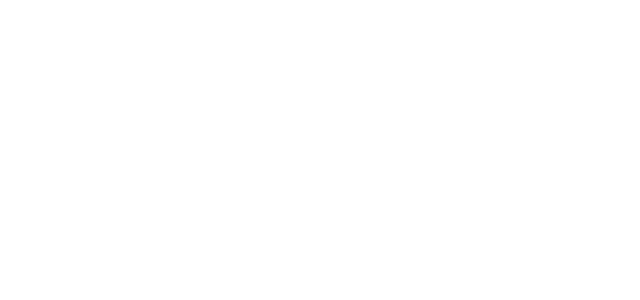
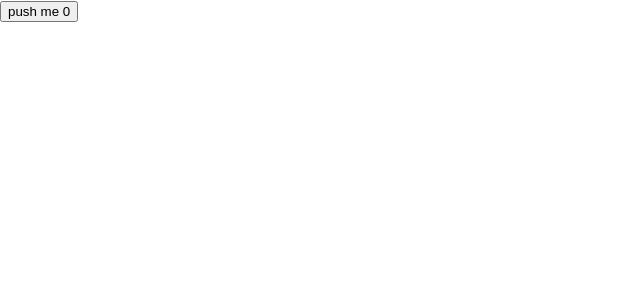
Before and after one commit to Rarrrock/react_march_artyom_puhanovskyi, a React (Create React App) app: page / in a window 1280 px wide. Shown: the top 300 px of the page, without its empty margins (0-640 px from the left). Built offline with nearby package versions, Linux system fonts and the light colour scheme.

Commit message:
Lesson_3_basicHooks-5-useEffect_additional

```diff
--- a/src/App.tsx
+++ b/src/App.tsx
@@ -1,13 +1,30 @@
-import React from 'react';
+import React, {useEffect, useState} from 'react';
 import './App.css';
 
-const App = () =>  {
+const App = () => {
 
-  return (
-    <div>
+    const [counter, setCounter] = useState(0);
+    useEffect(() => {
+        let id = setInterval(() => {
+            console.log('interval')
+        }, 1000);
 
-    </div>
-  );
+        return () => {
+            clearInterval(id);
+        }
+    }, [counter]);
+
+
+    return (
+        <div>
+
+            <button onClick={() => {
+                setCounter(counter + 1);
+            }}> push me {counter}
+            </button>
+
+        </div>
+    );
 }
 
 export default App;
```
